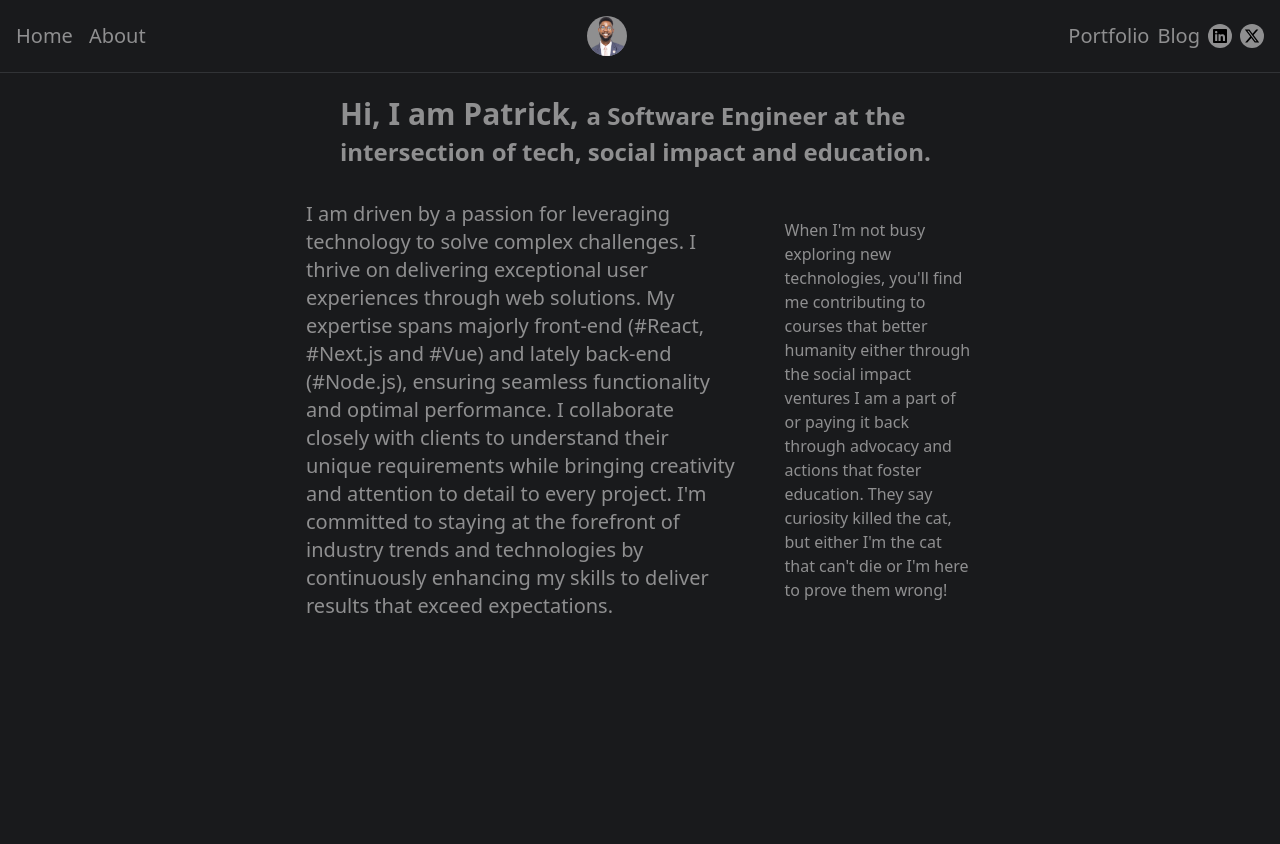
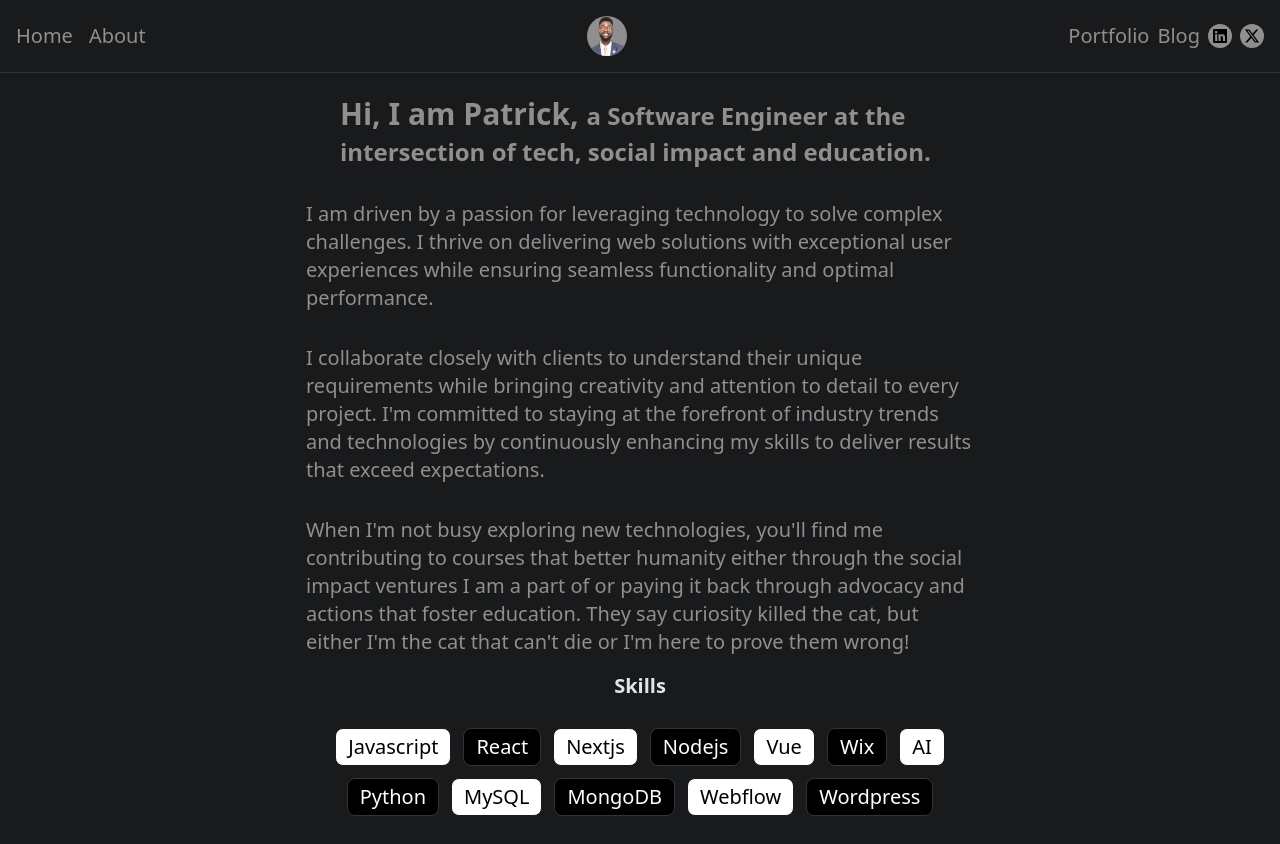
Before and after one commit to Patrick-Chukwu/Patrick-Chukwu, a React (Vite) app: page /about in a window 1280 px wide. Before the commit the page ends 800 px from the top, so only its background shows below. Built offline with nearby package versions, Linux system fonts and the light colour scheme.

Commit message:
Update file

```diff
--- /dev/null
+++ b/src/components/Chat.jsx
@@ -0,0 +1,11 @@
+import React from 'react'
+
+const Chat = () => {
+  return (
+    <div>
+
+    </div>
+  )
+}
+
+export default Chat
--- a/src/pages/About.jsx
+++ b/src/pages/About.jsx
@@ -1,5 +1,6 @@
 import React from 'react'
 import Navbar from '../components/Navbar'
+import Skills from '../components/Skills'
 
 const About = () => {
   return (
@@ -8,20 +9,23 @@ const About = () => {
       <div className="flex flex-col items-center justify-start gap-4">
         <h2 className="text-3xl font-semibold w-[90%] max-w-[600px]">Hi, I am Patrick, <span className="text-2xl">a Software Engineer at the intersection of tech, social impact and education.</span>
         </h2>
-        <div className="flex flex-col md:flex-row gap-4 justify-between items-center max-w-[700px]">
-        <p className="text-xl font-medium p-4 text-left">
 
-I am driven by a passion for leveraging technology to solve complex challenges. I thrive on delivering exceptional user experiences through web solutions. My expertise spans majorly front-end (#React, #Next.js and #Vue)  and lately back-end (#Node.js), ensuring seamless functionality and optimal performance.
+        <div className=" gap-4 justify-between items-center max-w-[700px]">
+        <p className="text-sm md:text-xl font-medium p-4 text-left">
 
-I collaborate closely with clients to understand their unique requirements while bringing creativity and attention to detail to every project. I'm committed to staying at the forefront of industry trends and technologies by continuously enhancing my skills to deliver results that exceed expectations.
+I am driven by a passion for leveraging technology to solve complex challenges. I thrive on delivering web solutions with exceptional user experiences while ensuring seamless functionality and optimal performance.
 
 </p>
-<p className="p-4">When I'm not busy exploring new technologies, you'll find me contributing to courses that better humanity either through the social impact ventures I am a part of or paying it back through advocacy and actions that foster education.
+<p className="text-sm md:text-xl font-medium p-4 text-left">I collaborate closely with clients to understand their unique requirements while bringing creativity and attention to detail to every project. I'm committed to staying at the forefront of industry trends and technologies by continuously enhancing my skills to deliver results that exceed expectations.</p>
+<p className="p-4 text-sm font-medium md:text-xl">When I'm not busy exploring new technologies, you'll find me contributing to courses that better humanity either through the social impact ventures I am a part of or paying it back through advocacy and actions that foster education.
 
 They say curiosity killed the cat, but either I'm the cat that can't die or I'm here to prove them wrong!</p>
         </div>
 
       </div>
+
+      <h3 className="text-xl font-bold text-center text-secondary">Skills</h3>
+      <Skills/>
     </div>
   )
 }
--- a/src/pages/Portfolio.jsx
+++ b/src/pages/Portfolio.jsx
@@ -1,16 +1,14 @@
 import React from 'react'
 import Navbar from '../components/Navbar'
-import Skills from '../components/Skills'
-import Popout from '../components/Popout'
 import Projects from '../components/Projects'
 
 const Portfolio = () => {
   return (
     <div className='mt-24'>
       <Navbar/>
-      <h2 className="text-2xl text-secondary font-semibold text-center">Skills</h2>
-      <Skills/>
-      <Popout/>
+      <h2 className="text-3xl text-secondary  text-center font-bold">Portfolio</h2>
+      <p className='text-secondary text-sm p-4 text-center w-fit mx-auto'>Over the years, I have worked on amazing products and projects across several industry.</p>
+
       <Projects/>
     </div>
   )
```
